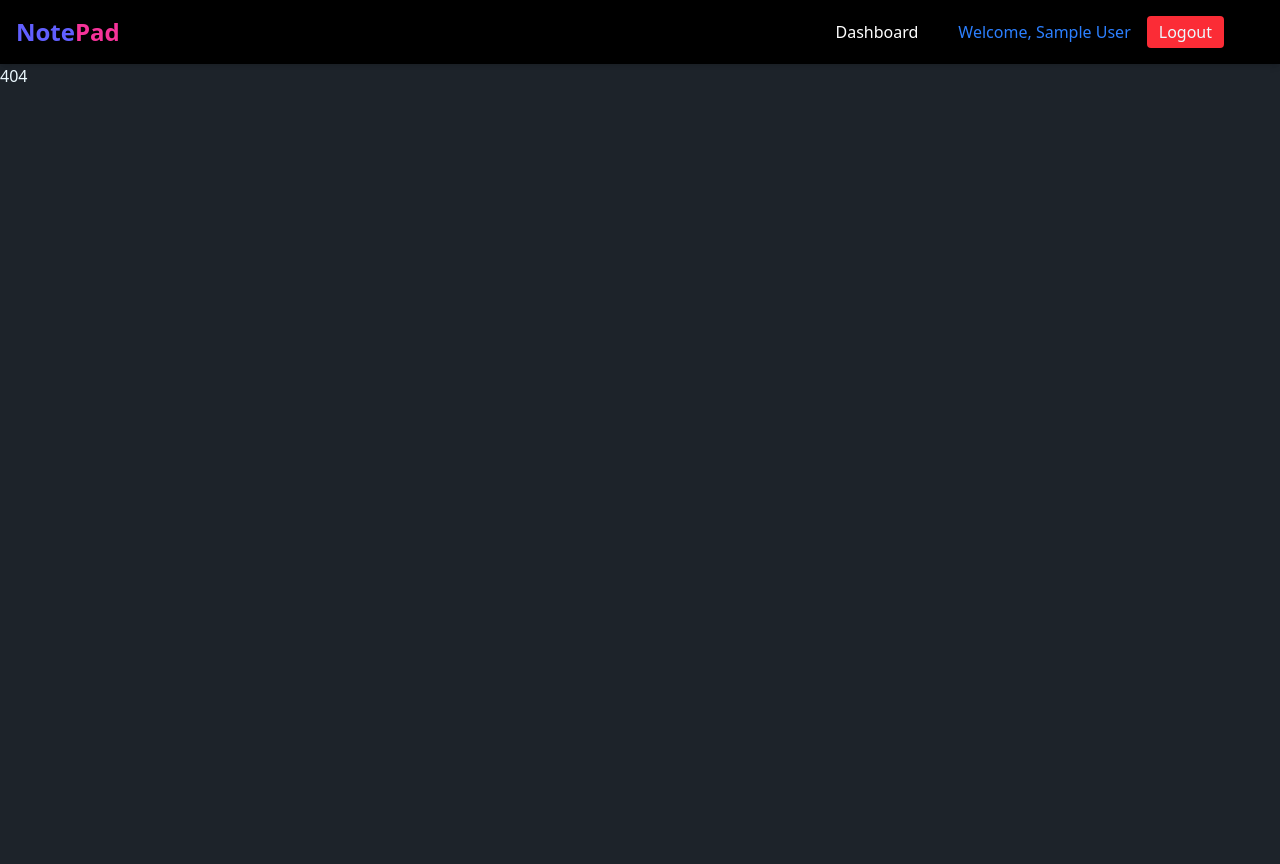
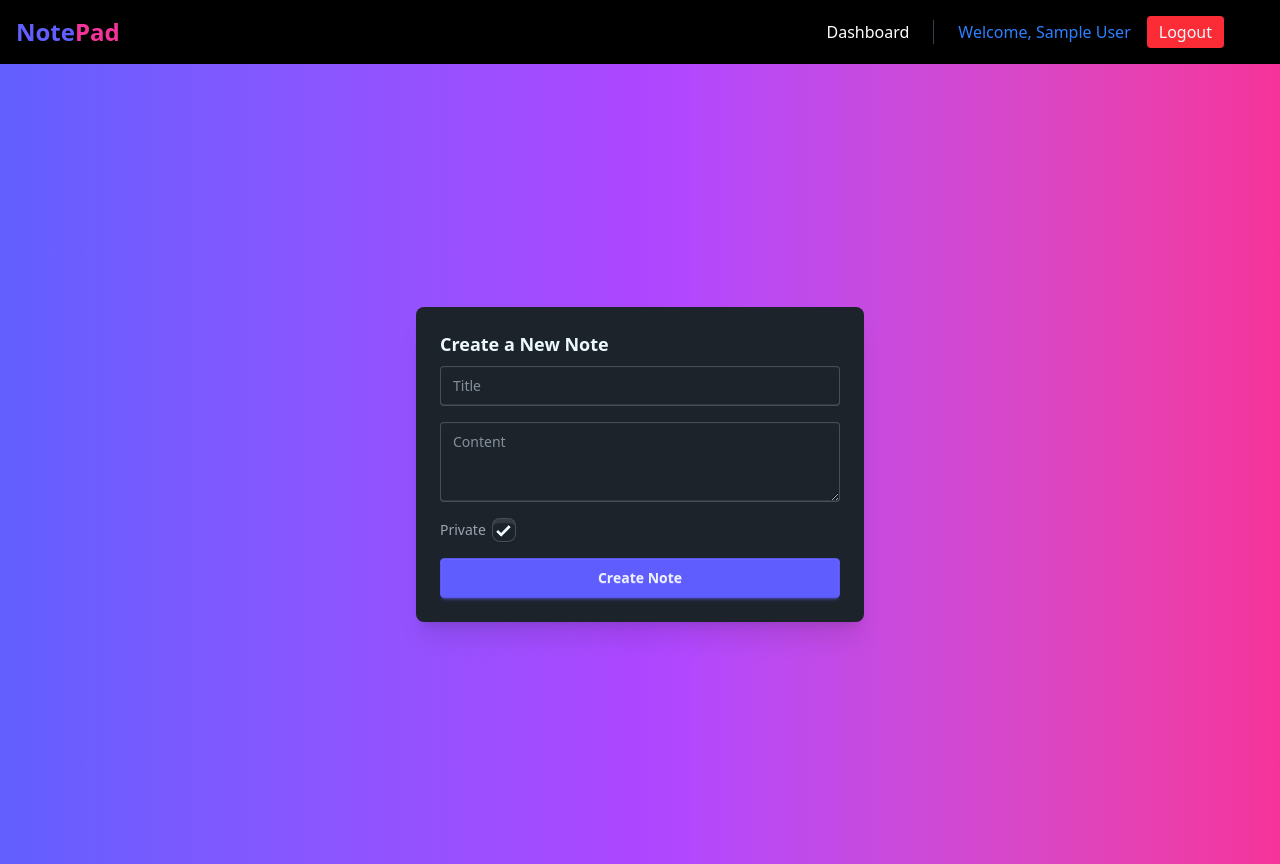
Before and after one commit to hmian01/notepad, a React (Vite) app in the folder frontend/: page /create in a window 1280 px wide. Before the commit this address had no page. Before the commit the page ends 800 px from the top, so only its background shows below. Built offline with nearby package versions, Linux system fonts and the light colour scheme; sample sign-in values are in the browser's storage.

Commit message:
added create page

```diff
--- a/frontend/src/App.jsx
+++ b/frontend/src/App.jsx
@@ -1,8 +1,11 @@
 import { Routes, Route, Link } from "react-router-dom";
+
 import Home from "./pages/Home.jsx";
 import SignUp from "./pages/SignUp.jsx";
 import SignIn from "./pages/SignIn.jsx";
 import Dashboard from "./pages/Dashboard.jsx";
+import Create from "./pages/Create.jsx";
+
 import ProtectedRoute from "./components/ProtectedRoute";
 import Navbar from "./components/Navbar";
 
@@ -17,6 +20,7 @@ function App() {
         <Route path="/signin" element={<SignIn />} />
 
         <Route path="/dashboard" element={<ProtectedRoute> <Dashboard/> </ProtectedRoute>}/>
+        <Route path="/create" element={<ProtectedRoute> <Create/> </ProtectedRoute>}/>
 
         <Route path="*" element={<div>404</div>} />
       </Routes>
--- a/frontend/src/api/notesApi.jsx
+++ b/frontend/src/api/notesApi.jsx
@@ -7,3 +7,15 @@ export async function loadDashboard(userId) {
   }
   return res.json();
 }
+
+export async function addNote(userId, note) {
+  const res = await fetch(`/api/notes/user/${userId}`, {
+    method: "POST",
+    headers: { "Content-Type": "application/json" },
+    body: JSON.stringify(note),
+  });
+  if (!res.ok) {
+    throw new Error("Failed to add note");
+  }
+  return res.json();
+}
--- a/frontend/src/components/Navbar.jsx
+++ b/frontend/src/components/Navbar.jsx
@@ -24,14 +24,22 @@ export default function Navbar(){
             </h1>
             </Link>
 
-            <div className="space-x-4 mx-10">
+            <div className="flex items-center space-x-6 mx-10">
                 {user ? (
                     <>
-                        {location.pathname !== "/dashboard" && (
-                            <Link to="/dashboard" className="text-white mx-10 hover:text-indigo-400">Dashboard</Link>
-                        )}
-                        <span className="text-blue-500 mr-4">Welcome, {user.name}</span>
-                        <button onClick={handleLogout} className="px-3 py-1 bg-red-500 rounded hover:bg-red-600">Logout</button>
+                        <div className="flex items-center space-x-4 pr-6 border-r border-gray-700">
+                            {location.pathname !== "/dashboard" &&
+                                (<Link to="/dashboard" className="text-white hover:text-indigo-400">Dashboard</Link>
+                            )}
+                            {location.pathname !== "/create" &&
+                                (<Link to="/create" className="text-white hover:text-indigo-400">Create</Link>
+                            )}
+
+                        </div>
+                        <div className="flex items-center space-x-4">
+                            <span className="text-blue-500 mr-4">Welcome, {user.name}</span>
+                            <button onClick={handleLogout} className="px-3 py-1 bg-red-500 rounded hover:bg-red-600">Logout</button>
+                        </div>
                     </>
                 ) : (
                     <>
--- /dev/null
+++ b/frontend/src/pages/Create.jsx
@@ -0,0 +1,60 @@
+import { useState, useContext } from "react";
+import { AuthContext } from "../context/AuthContext";
+import { addNote } from "../api/notesApi";
+import { useNavigate } from "react-router-dom";
+
+export default function Create() {
+  const { user } = useContext(AuthContext); // logged in user
+  const navigate = useNavigate();
+
+  const [title, setTitle] = useState("");
+  const [content, setContent] = useState("");
+  const [isPrivate, setIsPrivate] = useState(true);
+  const [msg, setMsg] = useState("");
+
+  async function handleSubmit(e) {
+    e.preventDefault();
+    setMsg("");
+
+    try {
+      const newNote = await addNote(user.id, {
+        title,
+        content,
+        isPrivate,
+      });
+      console.log("Created note:", newNote);
+      navigate("/dashboard"); // go back after creating
+    } catch (err) {
+      setMsg(err.message);
+    }
+  }
+
+  if (!user) return <p>Please sign in to create notes.</p>;
+
+  return (
+    <div className="min-h-screen flex items-center justify-center bg-gradient-to-r from-indigo-500 via-purple-500 to-pink-500 p-6">
+      <div className="card w-full max-w-md bg-base-100 shadow-xl">
+        <div className="card-body">
+          <h2 className="card-title">Create a New Note</h2>
+          {msg && <p className="text-red-500">{msg}</p>}
+
+          <form onSubmit={handleSubmit} className="flex flex-col gap-4">
+
+            <input type="text" placeholder="Title" value={title} onChange={
+                    (e) => setTitle(e.target.value)
+                } className="input input-bordered w-full" required/>
+            <textarea placeholder="Content" value={content} onChange={
+                    (e) => setContent(e.target.value)
+                } className="textarea textarea-bordered w-full" required/>
+            <label className="label cursor-pointer">
+              <span className="label-text">Private</span>
+              <input type="checkbox" checked={isPrivate} onChange={() => setIsPrivate(!isPrivate)} className="checkbox"/>
+            </label>
+            <button type="submit" className="btn btn-primary w-full">Create Note</button>
+
+          </form>
+        </div>
+      </div>
+    </div>
+  );
+}
--- a/frontend/src/pages/Dashboard.jsx
+++ b/frontend/src/pages/Dashboard.jsx
@@ -21,27 +21,25 @@ export default function Dashboard() {
   if (error) return <p className="text-red-500">Error: {error}</p>;
 
   return (
-    <div className="p-6">
-      <h1 className="text-2xl font-bold mb-4">
-        Welcome back, {user.name}!
-      </h1>
-
-      <h2 className="text-xl font-semibold mb-2">Your Notes</h2>
+    <div className="text-center min-h-screen bg-gradient-to-r from-indigo-500 via-purple-500 to-pink-500 px-5">
+      <h1 className="text-3xl font-extrabold text-white mb-6 pt-15 pb-5">  Welcome back, {user.name}! </h1>
+      <h2 className="text-xl font-semibold text-white mb-6">Your Notes</h2>
       {notes.length === 0 ? (
-        <p>You have no notes yet.</p>
+        <p className="text-white text-lg">You have no notes yet.</p>
       ) : (
-        <ul className="space-y-2">
+        <div className="grid grid-cols-1 sm:grid-cols-2 lg:grid-cols-3 xl:grid-cols-4 gap-6">
           {notes.map(note => (
-            <li key={note.id} className="p-3 border rounded bg-white">
-              <h3 className="font-semibold">{note.title}</h3>
-              <p>{note.content}</p>
-              <span className="text-xs text-gray-500">
-                {note.isPrivate ? "Private" : "Public"}
-              </span>
-            </li>
+            <div key={note.id} className="card bg-base-100 shadow-xl hover:shadow-2xl transition hover:scale-105 duration-200">
+              <div className="card-body">
+                <h3 className="card-title justify-center">{note.title}</h3>
+                <p className="text-white">{note.content}</p>
+              </div>
+            </div>
           ))}
-        </ul>
-      )}
+        </div>
+        )}
+      <footer className="footer p-20"></footer>
     </div>
   );
+
 }
```
